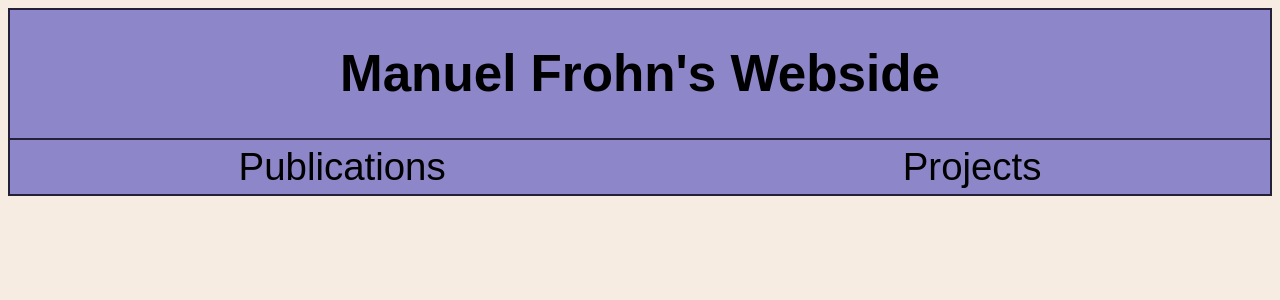
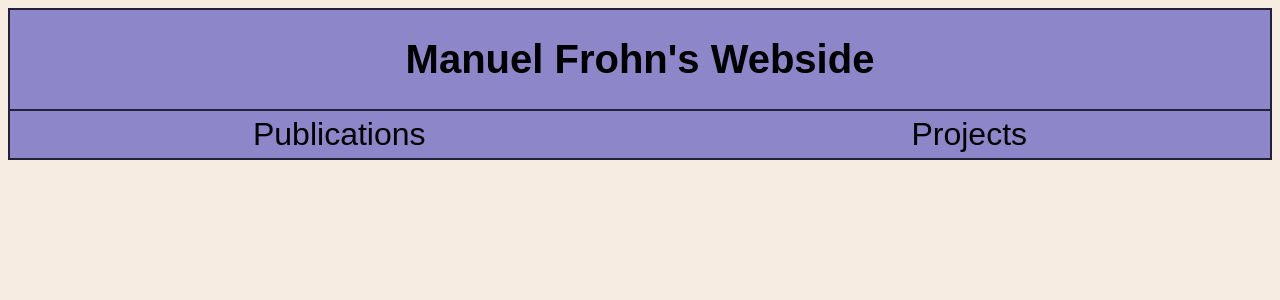
Before and after one commit to D4rkr34lm/Personal-Website, a PHP site: page / in a window 1280 px wide. Shown: the top 300 px of the page. Run offline with PHP 8.4, Linux system fonts and the light colour scheme.

Commit message:
Made basic layout

```diff
--- a/root/index.css
+++ b/root/index.css
@@ -26,7 +26,7 @@ header{
 
 h1{
     text-align: center;
-    font-size: 4vw;
+    font-size: min(4vw, 40px);
 }
 
 nav{
@@ -38,7 +38,7 @@ nav{
 }
 
 nav a{
-    font-size: 3vw;
+    font-size: min(3vw, 32px);
     flex-grow: 1;
     text-align: center;
 
--- a/root/index.php
+++ b/root/index.php
@@ -1,7 +1,6 @@
 <?php
     session_start();
     $_SESSION["login"] = false;
-
 ?>
 <!DOCTYPE html>
 <html>
@@ -25,5 +24,11 @@
                 }
             ?>
         </header>
+        <div id="main-content">
+
+        </div>
+        <footer>
+
+        </footer>
     </body>
 </html>
```
